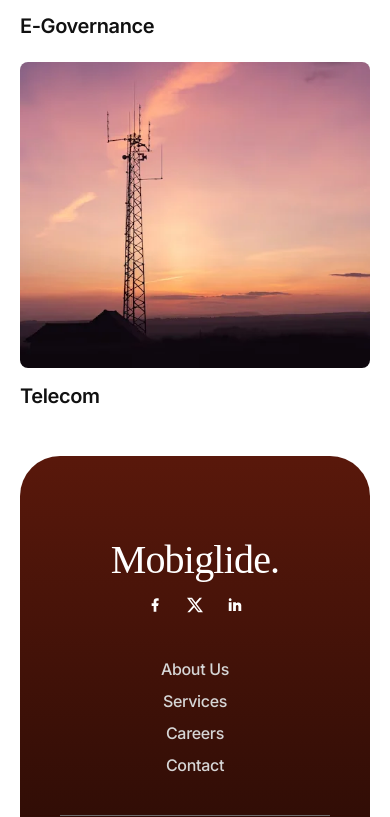
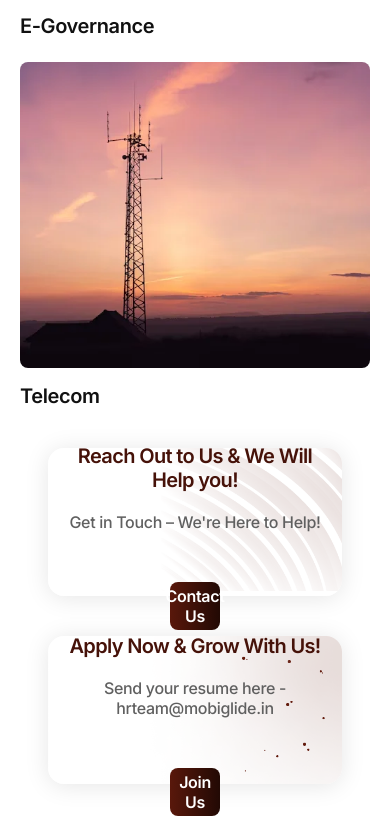
Before and after one commit to Panth1823/Mobiglide, a React (Vite) app: page / in a window 390 px wide. Shown: the part 11183-12000 px from the top of the page. Built offline with nearby package versions, Linux system fonts and the light colour scheme.

Commit message:
update 21 files and delete 2 files

```diff
--- a/src/components/ContactUs.jsx
+++ b/src/components/ContactUs.jsx
@@ -2,6 +2,8 @@ import React from "react";
 import Footer from "./Footer";
 import Lines from "../assets/Banner.webp";
 import LinesHide from "../assets/LinesOne.jpeg";
+import Contactus from "../assets/ContactUs.png";
+import { Link } from "react-router-dom";
 
 const ContactUs = () => {
   return (
@@ -134,7 +136,6 @@ const ContactUs = () => {
             </p>
           </div>
           <div className="call-us">
-            {" "}
             <svg
               xmlns="http://www.w3.org/2000/svg"
               width="24"
--- a/src/components/Footer.jsx
+++ b/src/components/Footer.jsx
@@ -113,7 +113,13 @@ const Footer = () => {
               >
                 Services
               </div>
-              <div className="careers-footer-tab">Careers</div>
+              <div
+                className="careers-footer-tab"
+                onClick={() => scrollToSection("career")}
+                style={{ cursor: "pointer" }}
+              >
+                Careers
+              </div>
               <Link
                 to="/contact"
                 className="contact-footer-tab"
@@ -127,7 +133,14 @@ const Footer = () => {
             <div className="horizontal-line"></div>
             <div className="rights-text-main">
               <div>2024 All rights reserved</div>
-              <div>Crafted by The Koios Studio</div>
+              <a
+                href="https://koiosengg.com/"
+                target="_blank"
+                rel="noopener noreferrer"
+                style={{ textDecoration: 'none', color: 'inherit' }}
+              >
+                <div>Crafted by The Koios Studio</div>
+              </a>
             </div>
           </div>
         </div>
--- a/src/components/Home.jsx
+++ b/src/components/Home.jsx
@@ -14,6 +14,8 @@ import Cards from "../assets/Cards.png";
 import CardsResponsive from "../assets/CardsResponsive.png";
 import Banner from "../assets/Section.jpg";
 import TeamResponsive from "../assets/TeamResponsive.png";
+import Careers from "../assets/Careers.png"
+import Contact from "../assets/ContactUs.png"
 import { Link } from "react-router-dom";
 import { useLocation } from "react-router-dom";
 
@@ -729,6 +731,34 @@ const Home = () => {
           </div>
         </div>
       </div>
+      <div className="career">
+        <div className="career-contactUs">
+          <img src={Contact} alt="" />
+          <div className="career-contact-cover">
+
+            <div className="career-contact-content">
+
+              <h1>Reach Out to Us & We Will Help you!</h1>
+              <p>Get in Touch – We're Here to Help!</p>
+            </div>
+            <Link to="/contact" className="contact-us-btn sec">
+              Contact Us
+            </Link>
+          </div>
+        </div>
+        <div className="career-contactUs">
+          <img src={Careers} alt="" />
+          <div className="career-contact-cover">
+            <div className="career-contact-content">
+              <h1>Apply Now & Grow With Us!</h1>
+              <p>Send your resume here - hrteam@mobiglide.in</p>
+            </div>
+            <Link to="/contact" className="contact-us-btn sec">
+              Join Us
+            </Link>
+          </div>
+        </div>
+      </div>
       <Footer />
     </>
   );
--- a/src/index.css
+++ b/src/index.css
@@ -76,6 +76,13 @@
 .contact-us-btn:hover {
   border-radius: 8px;
   background: var(--Maroon-Primary, #621a0c);
+}
+
+.contact-us-btn.sec {
+  width: 30%;
+  height: 48px;
+  font-size: 16px;
+  padding: 10px 20px;
 }
 
 .contact-us-btn.light {
@@ -203,7 +210,18 @@
   letter-spacing: -0.32px;
   cursor: pointer;
 }
-
+.about-us-footer-tab:hover{
+  color: white;
+}
+.services-footer-tab:hover{
+  color: white;
+}
+.careers-footer-tab:hover{
+  color: white;
+}
+.contact-footer-tab:hover{
+  color: white;
+}
 .horizontal-line {
   width: 100%;
   height: 1px;
@@ -977,6 +995,76 @@ textarea {
   height: auto;
 }
 
+.career {
+  display: flex;
+  padding: 80px 160px;
+  align-items: center;
+  gap: 40px;
+}
+
+.career-contact-cover {
+  display: flex;
+  gap: 40px;
+  flex-direction: column;
+  width: 100%;
+}
+
+.career-contactUs,
+.career-joinUs {
+  width: 50%;
+  display: flex;
+  flex-direction: column;
+  gap: 40px;
+}
+
+.career-contactUs h1,
+.career-joinUs h1 {
+  color: var(--Maroon-maroon-700, #461209);
+  font-family: Inter;
+  font-size: 24px;
+  font-style: normal;
+  font-weight: 600;
+  line-height: normal;
+  letter-spacing: -0.64px;
+  width: 60%;
+}
+
+.career-contactUs p,
+.career-joinUs p {
+  color: var(--Text-Black-text-black-300, #606060);
+  font-family: Inter;
+  font-size: 16px;
+  font-style: normal;
+  font-weight: 500;
+  line-height: normal;
+  letter-spacing: -0.32px;
+}
+
+.career-contact-content {
+  display: flex;
+  flex-direction: column;
+  gap: 8px;
+}
+
+.career-contactUs {
+  position: relative;
+}
+
+.career-contactUs img {
+  border-radius: 16px;
+  box-shadow: 0px 2px 24px 0px rgba(0, 0, 0, 0.10);
+}
+
+.career-contact-cover {
+  position: absolute;
+  top: 0px;
+  left: 0px;
+  z-index: 1;
+  padding: 24px;
+  height: 100%;
+  justify-content: space-between;
+}
+
 @media screen and (max-width: 1240px) {
   .banner-heading h1 {
     color: #FFF;
@@ -1034,9 +1122,47 @@ textarea {
     letter-spacing: -0.32px;
     padding: 10px 20px;
   }
+  .contact-us-btn.sec{
+    padding: 10px;
+    width: 40%;
+  }
+  .career-contact-cover{
+    gap: 20px;
+  }
+  .career-contactUs h1, .career-joinUs h1{
+    font-size: 20px;
+    width: 100%;
+  }
 }
 
 @media screen and (max-width: 1024px) {
+  .career-contact-content{
+    gap: 20px;
+  }
+  .career-contact-cover{
+    gap: 50px;
+    padding: 50px 20px 20px;
+    width: 100%;
+    justify-content: center;
+    text-align: center;
+    align-items: center;
+  }
+
+  .career-contactUs img{
+    height: 50%;
+
+  }
+  .career-contactUs{
+    width: 100%;
+  }
+  .contact-us-btn.sec{
+    padding: 10px;
+    width: 20%;
+  }
+  .career{
+    padding: 40px 48px;
+    flex-direction: column;
+  }
   .banner-heading h1 {
     font-size: 20px;
   }
@@ -1634,6 +1760,14 @@ textarea {
     line-height: normal;
     letter-spacing: -0.36px;
   }
+  .contact-us-btn.sec{
+    align-self: center;
+    color: white;
+    background: linear-gradient(90deg, #59180b 0%, #220904 100%);
+  }
+  .contact-us-btn.sec:hover{
+    background: var(--Maroon-Primary, #621a0c);
+  }
 
   .tabs {
     display: none;
```
Also changed, not shown: src/assets/Careers.png (added), src/assets/ContactUs.png (added), 6 other files (tests, documents, lock files or other folders).
